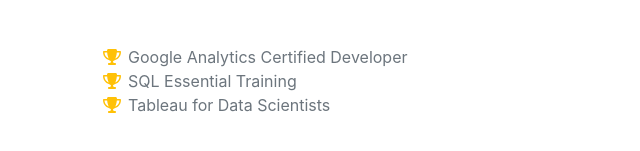
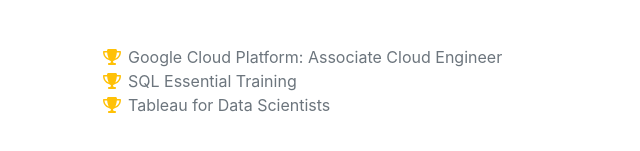
Before and after one commit to SaiRoopesh23/sairoopeshd.github.io, a plain HTML site: page index.html in a window 1280 px wide. Shown: the part 4794-4945 px from the top of the page, 232-872 px from the left. Drawn offline with nearby package versions, Linux system fonts and the light colour scheme; a web font is replaced by a local one.

Commit message:
Update index.html

```diff
--- a/index.html
+++ b/index.html
@@ -174,7 +174,7 @@
                     <ul class="fa-ul mb-0">
                         <li>
                             <span class="fa-li"><i class="fas fa-trophy text-warning"></i></span>
-                            Google Analytics Certified Developer
+                            Google Cloud Platform: Associate Cloud Engineer
                         </li>
                         <li>
                             <span class="fa-li"><i class="fas fa-trophy text-warning"></i></span>
```
